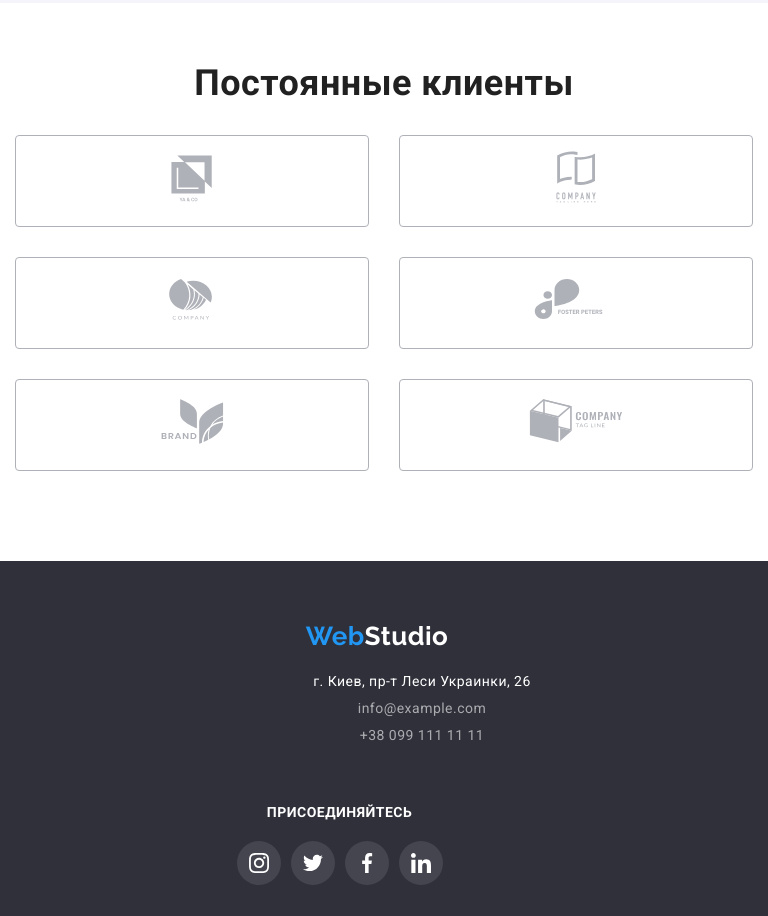
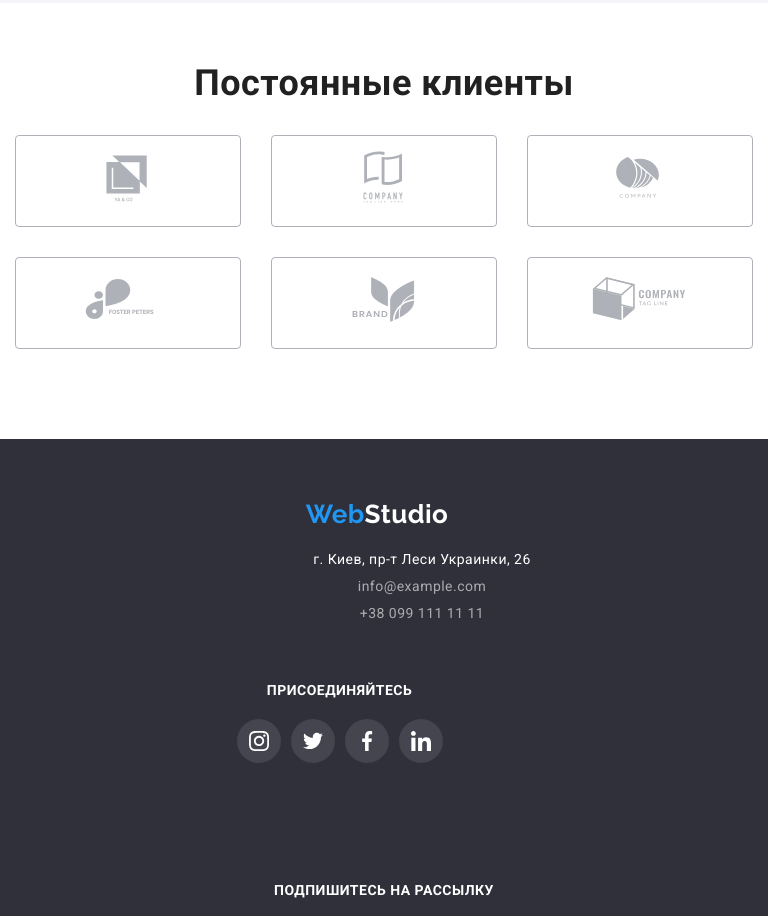
Before and after one commit to Charger-69/goit-markup-hw-08, a plain HTML site: page index.html in a window 768 px wide. Shown: the part 5448-6364 px from the top of the page. Drawn offline with nearby package versions, Linux system fonts and the light colour scheme.

Commit message:
clients tab

```diff
--- a/sass/layout/_clients.scss
+++ b/sass/layout/_clients.scss
@@ -25,6 +25,11 @@
   flex-basis: calc(100% / 2 - 30px);
   margin-left: 30px;
   margin-bottom: 30px;
+  }
+  @media screen and (min-width: 768px) and (max-width: 1200px) {
+    flex-basis: calc(100% / 3 - 30px);
+    margin-left: 30px;
+    margin-bottom: 30px;
   }
 
 
```
Also changed, not shown: css/main.css, css/main.min.css, 2 other files.
